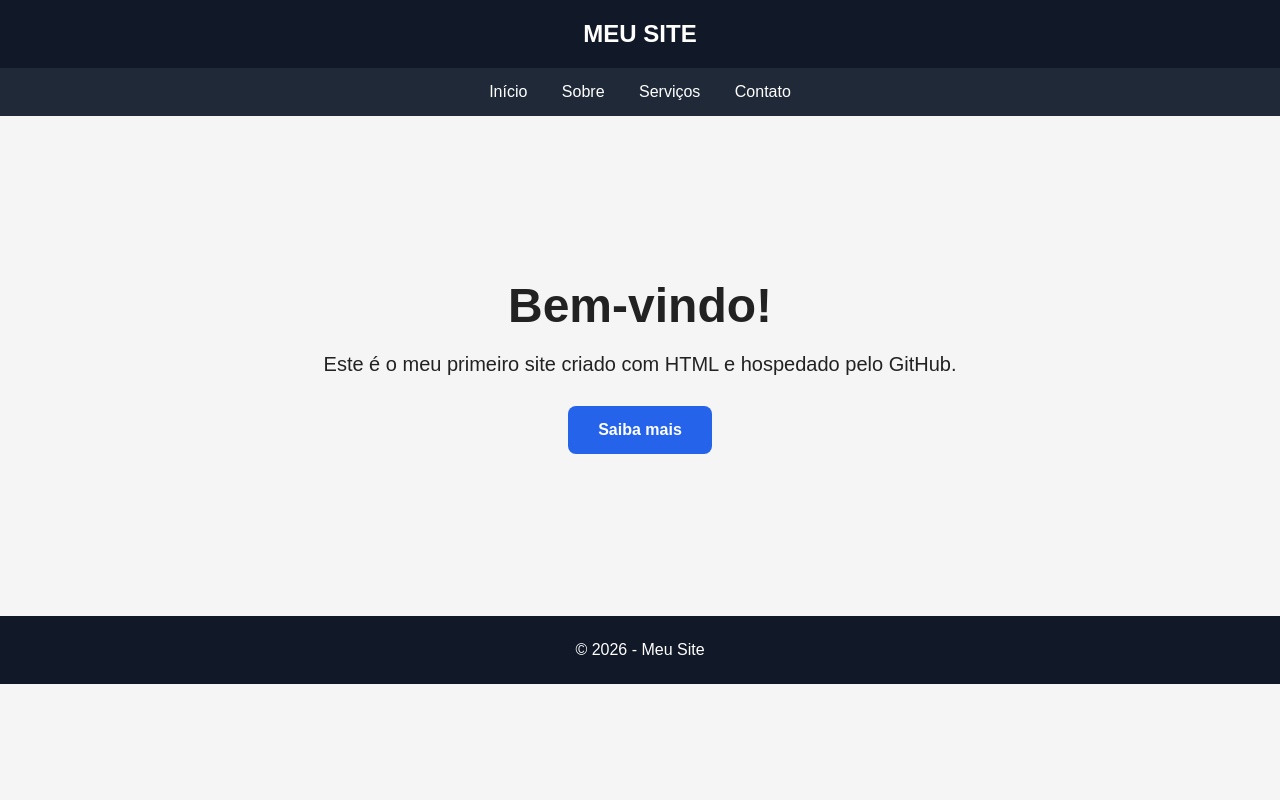
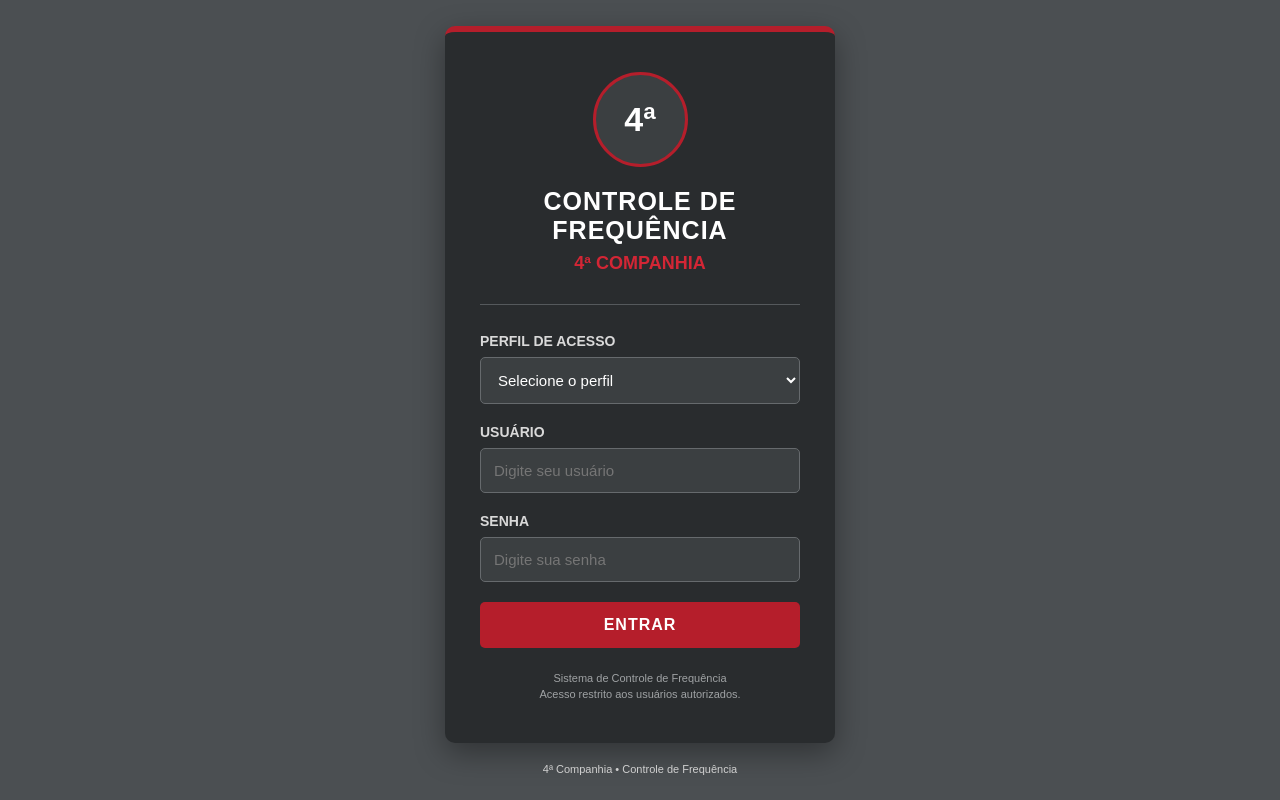
Before and after one commit to eoapmbb190/ControleFrequencia4Cia, a plain HTML site: page index.html in a window 1280 px wide. Drawn offline with Linux system fonts and the light colour scheme.

Commit message:
Update index.html

```diff
--- a/index.html
+++ b/index.html
@@ -3,7 +3,8 @@
 <head>
     <meta charset="UTF-8">
     <meta name="viewport" content="width=device-width, initial-scale=1.0">
-    <title>Meu Site</title>
+
+    <title>Controle de Frequência - 4ª Companhia</title>
 
     <style>
         * {
@@ -13,103 +14,217 @@
         }
 
         body {
-            font-family: Arial, sans-serif;
-            background: #f5f5f5;
-            color: #222;
+            font-family: Arial, Helvetica, sans-serif;
+            background: #4b4f52;
+            min-height: 100vh;
+            display: flex;
+            justify-content: center;
+            align-items: center;
+            color: #ffffff;
         }
 
-        header {
-            background: #111827;
-            color: white;
+        .container {
+            width: 100%;
+            max-width: 430px;
             padding: 20px;
-            text-align: center;
         }
 
-        nav {
-            background: #1f2937;
-            padding: 15px;
-            text-align: center;
+        .login-box {
+            background: #292c2e;
+            border-top: 6px solid #b51e2b;
+            border-radius: 10px;
+            padding: 40px 35px;
+            box-shadow: 0 10px 30px rgba(0, 0, 0, 0.35);
         }
 
-        nav a {
-            color: white;
-            text-decoration: none;
-            margin: 0 15px;
+        .logo {
+            width: 95px;
+            height: 95px;
+            margin: 0 auto 20px;
+            border: 3px solid #b51e2b;
+            border-radius: 50%;
+            display: flex;
+            justify-content: center;
+            align-items: center;
+            background: #3b3f41;
+            font-size: 34px;
+            font-weight: bold;
+            color: #ffffff;
         }
 
-        nav a:hover {
-            color: #60a5fa;
+        .titulo {
+            text-align: center;
+            margin-bottom: 8px;
+            font-size: 25px;
+            letter-spacing: 1px;
         }
 
-        .hero {
-            min-height: 500px;
-            display: flex;
-            flex-direction: column;
-            justify-content: center;
-            align-items: center;
+        .companhia {
             text-align: center;
-            padding: 40px 20px;
-        }
-
-        .hero h1 {
-            font-size: 48px;
-            margin-bottom: 20px;
-        }
-
-        .hero p {
-            font-size: 20px;
-            max-width: 700px;
+            color: #d32635;
+            font-size: 18px;
+            font-weight: bold;
             margin-bottom: 30px;
         }
 
+        .linha {
+            height: 1px;
+            background: #55595c;
+            margin-bottom: 28px;
+        }
+
+        label {
+            display: block;
+            margin-bottom: 8px;
+            font-size: 14px;
+            font-weight: bold;
+            color: #d9d9d9;
+        }
+
+        input,
+        select {
+            width: 100%;
+            padding: 13px;
+            margin-bottom: 20px;
+            border: 1px solid #666a6d;
+            border-radius: 5px;
+            background: #3b3f41;
+            color: white;
+            font-size: 15px;
+            outline: none;
+        }
+
+        input:focus,
+        select:focus {
+            border-color: #b51e2b;
+        }
+
+        select option {
+            background: #292c2e;
+        }
+
         .botao {
-            background: #2563eb;
+            width: 100%;
+            padding: 14px;
+            border: none;
+            border-radius: 5px;
+            background: #b51e2b;
             color: white;
-            padding: 15px 30px;
-            border-radius: 8px;
-            text-decoration: none;
+            font-size: 16px;
             font-weight: bold;
+            cursor: pointer;
+            transition: 0.2s;
+            letter-spacing: 1px;
         }
 
         .botao:hover {
-            background: #1d4ed8;
+            background: #d32635;
         }
 
-        footer {
-            background: #111827;
-            color: white;
+        .aviso {
             text-align: center;
-            padding: 25px;
+            margin-top: 22px;
+            font-size: 11px;
+            color: #9fa2a4;
+            line-height: 1.5;
+        }
+
+        .rodape {
+            text-align: center;
+            margin-top: 20px;
+            color: #d0d0d0;
+            font-size: 11px;
+        }
+
+        @media (max-width: 480px) {
+            .login-box {
+                padding: 32px 25px;
+            }
+
+            .titulo {
+                font-size: 21px;
+            }
         }
     </style>
 </head>
 
 <body>
 
-    <header>
-        <h2>MEU SITE</h2>
-    </header>
+    <div class="container">
 
-    <nav>
-        <a href="#">Início</a>
-        <a href="#">Sobre</a>
-        <a href="#">Serviços</a>
-        <a href="#">Contato</a>
-    </nav>
+        <div class="login-box">
 
-    <section class="hero">
-        <h1>Bem-vindo!</h1>
+            <div class="logo">
+                4ª
+            </div>
 
-        <p>
-            Este é o meu primeiro site criado com HTML e hospedado pelo GitHub.
-        </p>
+            <h1 class="titulo">
+                CONTROLE DE FREQUÊNCIA
+            </h1>
 
-        <a href="#" class="botao">Saiba mais</a>
-    </section>
+            <div class="companhia">
+                4ª COMPANHIA
+            </div>
 
-    <footer>
-        <p>© 2026 - Meu Site</p>
-    </footer>
+            <div class="linha"></div>
+
+            <form>
+
+                <label for="perfil">
+                    PERFIL DE ACESSO
+                </label>
+
+                <select id="perfil" name="perfil">
+                    <option value="">Selecione o perfil</option>
+                    <option value="missoes">Cadete Missões</option>
+                    <option value="admin">Administrador</option>
+                </select>
+
+
+                <label for="usuario">
+                    USUÁRIO
+                </label>
+
+                <input
+                    type="text"
+                    id="usuario"
+                    name="usuario"
+                    placeholder="Digite seu usuário"
+                    autocomplete="username"
+                >
+
+
+                <label for="senha">
+                    SENHA
+                </label>
+
+                <input
+                    type="password"
+                    id="senha"
+                    name="senha"
+                    placeholder="Digite sua senha"
+                    autocomplete="current-password"
+                >
+
+
+                <button type="submit" class="botao">
+                    ENTRAR
+                </button>
+
+            </form>
+
+            <div class="aviso">
+                Sistema de Controle de Frequência<br>
+                Acesso restrito aos usuários autorizados.
+            </div>
+
+        </div>
+
+        <div class="rodape">
+            4ª Companhia • Controle de Frequência
+        </div>
+
+    </div>
 
 </body>
 </html>
```
